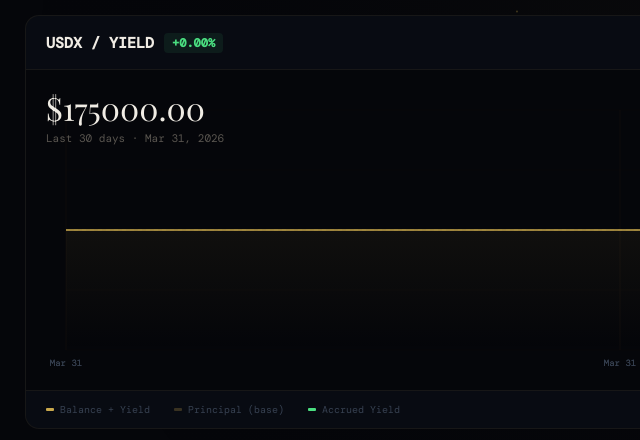
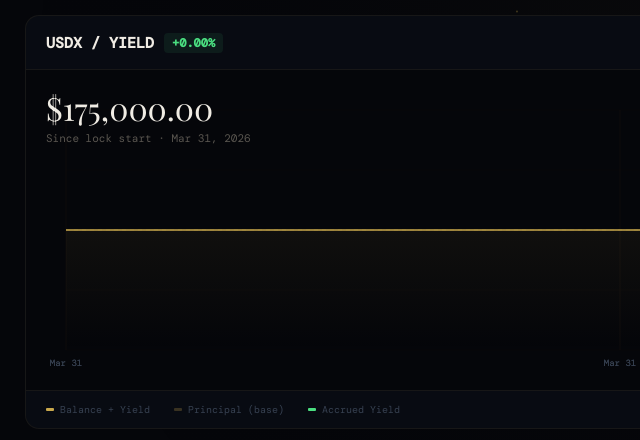
Before and after one commit to NexVaultGH/nexvault-desktop, an Electron app: page app.html in a window 1320 px wide. Shown: the part 175-615 px from the top of the page, 15-655 px from the left. Drawn offline with nearby package versions, Linux system fonts and the light colour scheme; a web font is replaced by a local one.

Commit message:
fix: all stats use YIELD engine as single source of truth — numbers always match

```diff
--- a/app.html
+++ b/app.html
@@ -809,10 +809,9 @@ function drawYieldChart(tf) {
     data.push(baseVal + exactYield + noise);
   }
 
-  // Last point = exact current value (principal + accumulated yield)
+  // Last point = exact current value from YIELD engine
   if (data.length > 0) {
-    const totalDays = elapsedMs / 86400000;
-    data[data.length - 1] = baseVal + (baseVal * dailyRate * totalDays) + YIELD.accum;
+    data[data.length - 1] = YIELD.principal + YIELD.accum;
   }
 
   // If only 1 point (just started), add the start point too
@@ -922,15 +921,16 @@ function drawYieldChart(tf) {
   cx.beginPath(); cx.arc(lastX, lastY, 4, 0, Math.PI * 2); cx.fillStyle = '#c9a84c'; cx.fill();
   cx.beginPath(); cx.arc(lastX, lastY, 7, 0, Math.PI * 2); cx.strokeStyle = 'rgba(201,168,76,0.3)'; cx.lineWidth = 1; cx.stroke();
 
-  // ── Update overlay values ──
-  const lastVal = data[data.length - 1];
-  const change = ((lastVal - baseVal) / baseVal * 100).toFixed(2);
-  document.getElementById('chart-value').textContent = '$' + lastVal.toFixed(2);
+  // ── Update overlay — always use YIELD as single source of truth ──
+  const currentBalance = YIELD.principal + YIELD.accum;
+  const change = ((currentBalance - YIELD.principal) / YIELD.principal * 100).toFixed(2);
+  document.getElementById('chart-value').textContent = '$' + currentBalance.toLocaleString('en-US',{minimumFractionDigits:2,maximumFractionDigits:2});
   document.getElementById('chart-change').textContent = '+' + change + '%';
   document.getElementById('chart-change').className = 'chart-pair-change up';
-  // Update subtitle with timeframe
   const tfLabels = {'1D':'Last 24 hours','1W':'Last 7 days','1M':'Last 30 days','3M':'Last 3 months','1Y':'Last 12 months','ALL':'All time'};
-  document.getElementById('chart-sub').textContent = (tfLabels[tf] || 'Yield growth') + ' \u00B7 ' + dates[dates.length-1].toLocaleDateString('en-US',{month:'short',day:'numeric',year:'numeric'});
+  const elapsedDays = (Date.now() - YIELD.startTime) / 86400000;
+  const tfLabel = elapsedDays < 1 ? 'Since lock start' : (tfLabels[tf] || 'Yield growth');
+  document.getElementById('chart-sub').textContent = tfLabel + ' \u00B7 ' + new Date().toLocaleDateString('en-US',{month:'short',day:'numeric',year:'numeric'});
 }
 
 let currentTF = '1M';
@@ -953,11 +953,8 @@ function startRealtimeChart() {
   chartUpdateTimer = setInterval(() => {
     if (!chartState.data.length || !chartState.dates) return;
     const lastVal = chartState.data[chartState.data.length - 1];
-    // Use YIELD engine rate for consistency with ticker
-    const yieldPer3Sec = YIELD.perSecond * 3;
-    const noise = (Math.random() - 0.5) * yieldPer3Sec * 0.15;
-    const newVal = lastVal + yieldPer3Sec + noise;
-    // Append new point with current timestamp
+    // Always use YIELD as the source — exact value, no noise divergence
+    const newVal = YIELD.principal + YIELD.accum;
     chartState.data.push(newVal);
     chartState.dates.push(new Date());
     // Keep max 500 points
@@ -1039,10 +1036,11 @@ function drawYieldChartFromState() {
   const lx=padL+chartW, ly=padT+chartH*(1-(data[data.length-1]-minV)/range);
   cx.beginPath(); cx.arc(lx,ly,4,0,Math.PI*2); cx.fillStyle='#c9a84c'; cx.fill();
   cx.beginPath(); cx.arc(lx,ly,7,0,Math.PI*2); cx.strokeStyle='rgba(201,168,76,0.3)'; cx.lineWidth=1; cx.stroke();
-  // Overlay
-  const change=((data[data.length-1]-baseVal)/baseVal*100).toFixed(2);
-  document.getElementById('chart-value').textContent='$'+data[data.length-1].toFixed(2);
-  document.getElementById('chart-change').textContent='+'+change+'%';
+  // Overlay — use YIELD as single source of truth
+  const cb=YIELD.principal+YIELD.accum;
+  const chg=((cb-YIELD.principal)/YIELD.principal*100).toFixed(2);
+  document.getElementById('chart-value').textContent='$'+cb.toLocaleString('en-US',{minimumFractionDigits:2,maximumFractionDigits:2});
+  document.getElementById('chart-change').textContent='+'+chg+'%';
 }
 
 startRealtimeChart();
@@ -1165,11 +1163,9 @@ startRealtimeChart();
     hLine.style.display = 'none';
     priceTag.style.display = 'none';
     hoverDot.style.display = 'none';
-    // Restore last value
-    if (chartState.data.length) {
-      const last = chartState.data[chartState.data.length - 1];
-      document.getElementById('chart-value').textContent = '$' + last.toFixed(2);
-    }
+    // Restore to YIELD source of truth
+    const cb = YIELD.principal + YIELD.accum;
+    document.getElementById('chart-value').textContent = '$' + cb.toLocaleString('en-US',{minimumFractionDigits:2,maximumFractionDigits:2});
   });
 })();
 
```
